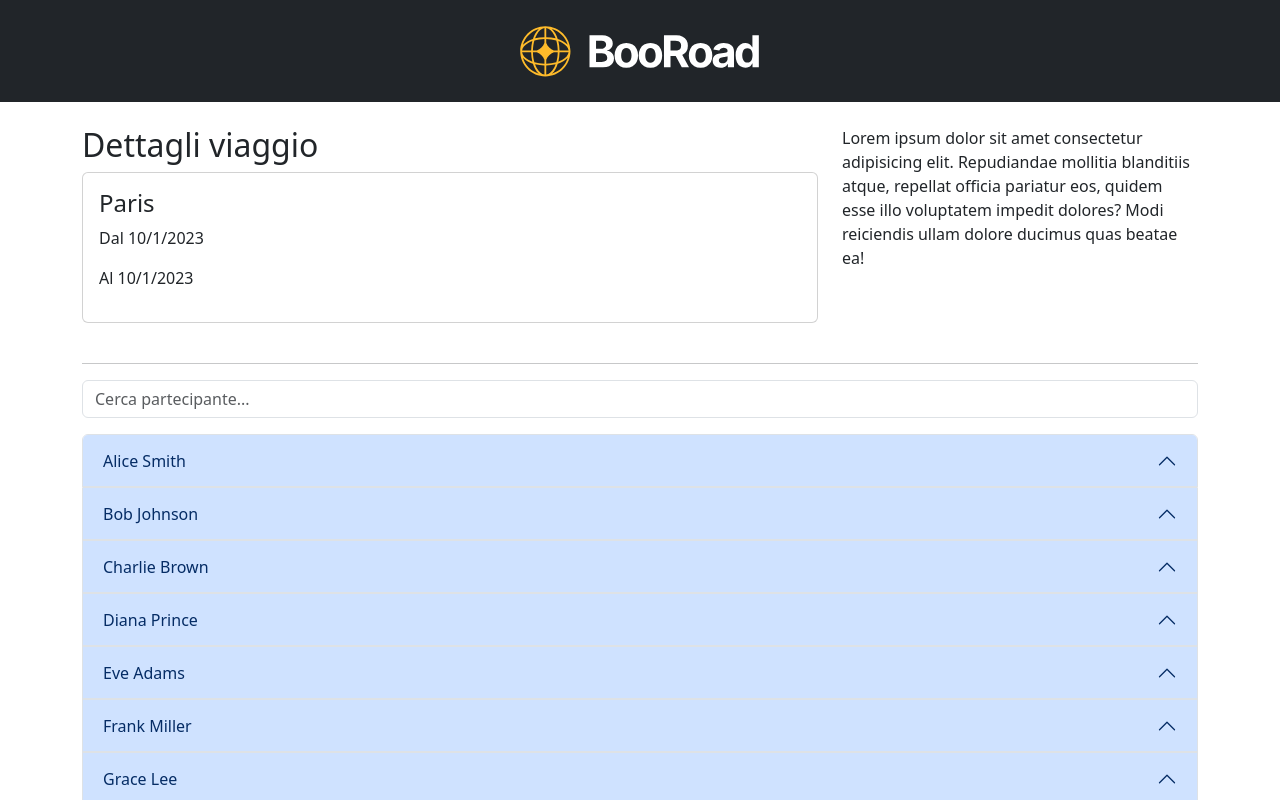
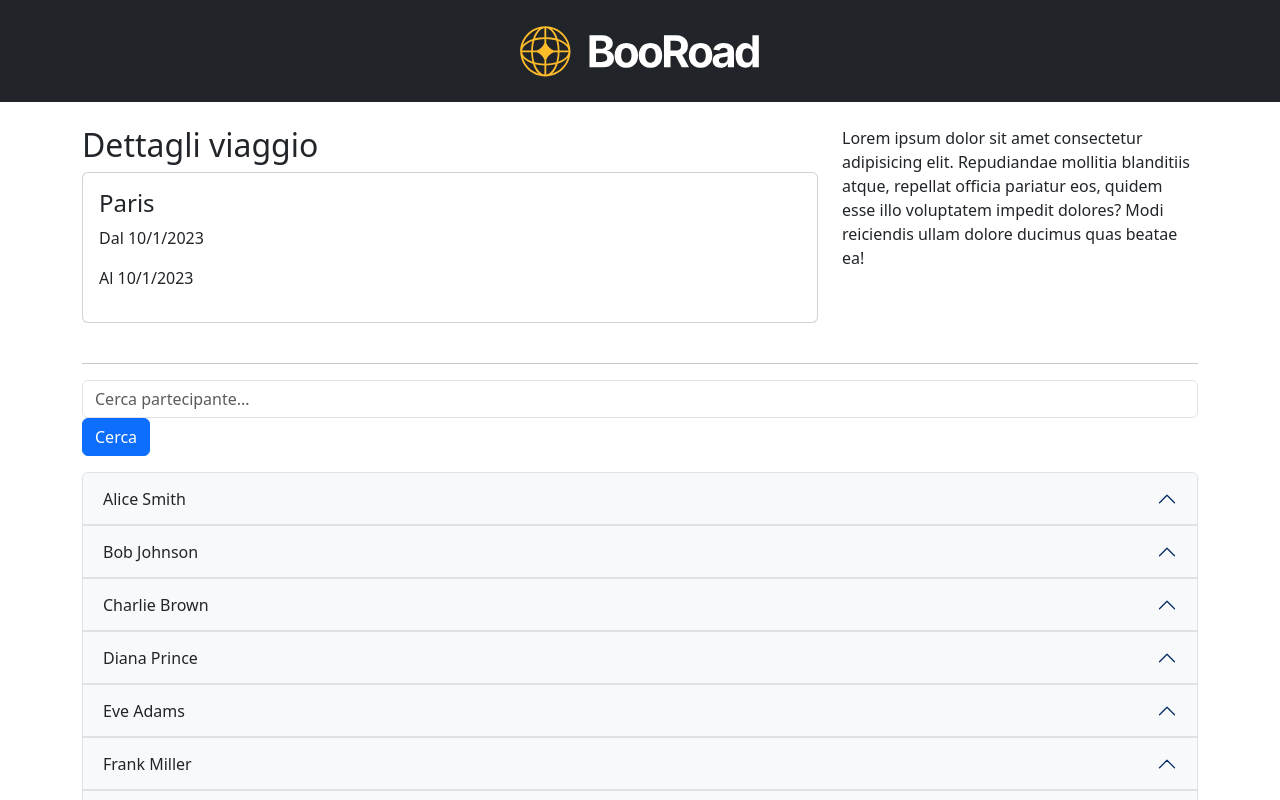
Before and after one commit to Leonardo-Mocchi/sst3-gruppo-4, a React (Vite) app: page /1 in a window 1280 px wide. Shown: the top 800 px of the page. Built offline with nearby package versions, Linux system fonts and the light colour scheme.

Commit message:
Enhance search functionality in SingleTravel component with button and improved filtering

```diff
--- a/src/index.css
+++ b/src/index.css
@@ -34,3 +34,23 @@ header {
     font-weight: bold;
   } */
 }
+
+/* Override Bootstrap's blue background */
+.accordion-button:not(.collapsed) {
+  background-color: #f8f9fa;
+  /* Light gray background */
+  color: #212529;
+  /* Dark text color */
+  border-color: #dee2e6;
+  /* Light border color */
+}
+
+/* More specific selector */
+div.accordion .accordion-button:not(.collapsed) {
+  background-color: #f8f9fa;
+  /* Light gray background */
+  color: #212529;
+  /* Dark text color */
+  border-color: #dee2e6;
+  /* Light border color */
+}
--- a/src/pages/SingleTravel.jsx
+++ b/src/pages/SingleTravel.jsx
@@ -7,13 +7,18 @@ export default function SingleTravel() {
 
   const travel = travels.find((travel) => travel.id === Number(id));
 
-  const [searchTerm, setSearchTerm] = useState("");
+  const [searchTerm, setSearchTerm] = useState(""); // Input value
+  const [filteredParticipants, setFilteredParticipants] = useState(travel.partecipants); // Filtered participants
 
-  const filteredParticipants = travel.partecipants.filter((partecipant) =>
-    `${partecipant.name} ${partecipant.surname}`
-      .toLowerCase()
-      .includes(searchTerm.toLowerCase())
-  );
+  // Function to handle search on button click
+  const handleSearch = () => {
+    const filtered = travel.partecipants.filter((partecipant) =>
+      `${partecipant.name} ${partecipant.surname}`
+        .toLowerCase()
+        .includes(searchTerm.toLowerCase())
+    );
+    setFilteredParticipants(filtered);
+  };
 
   return (
     <>
@@ -43,11 +48,15 @@ export default function SingleTravel() {
         <div className="mb-3">
           <input
             type="text"
-            className="form-control"
+            className="form-control me-2"
             placeholder="Cerca partecipante..."
             value={searchTerm}
             onChange={(e) => setSearchTerm(e.target.value)}
           />
+          <button className="btn btn-primary" onClick={handleSearch}>
+            Cerca
+          </button>
+
         </div>
 
         <div className="accordion" id="accordionPanelsStayOpenExample">
```
